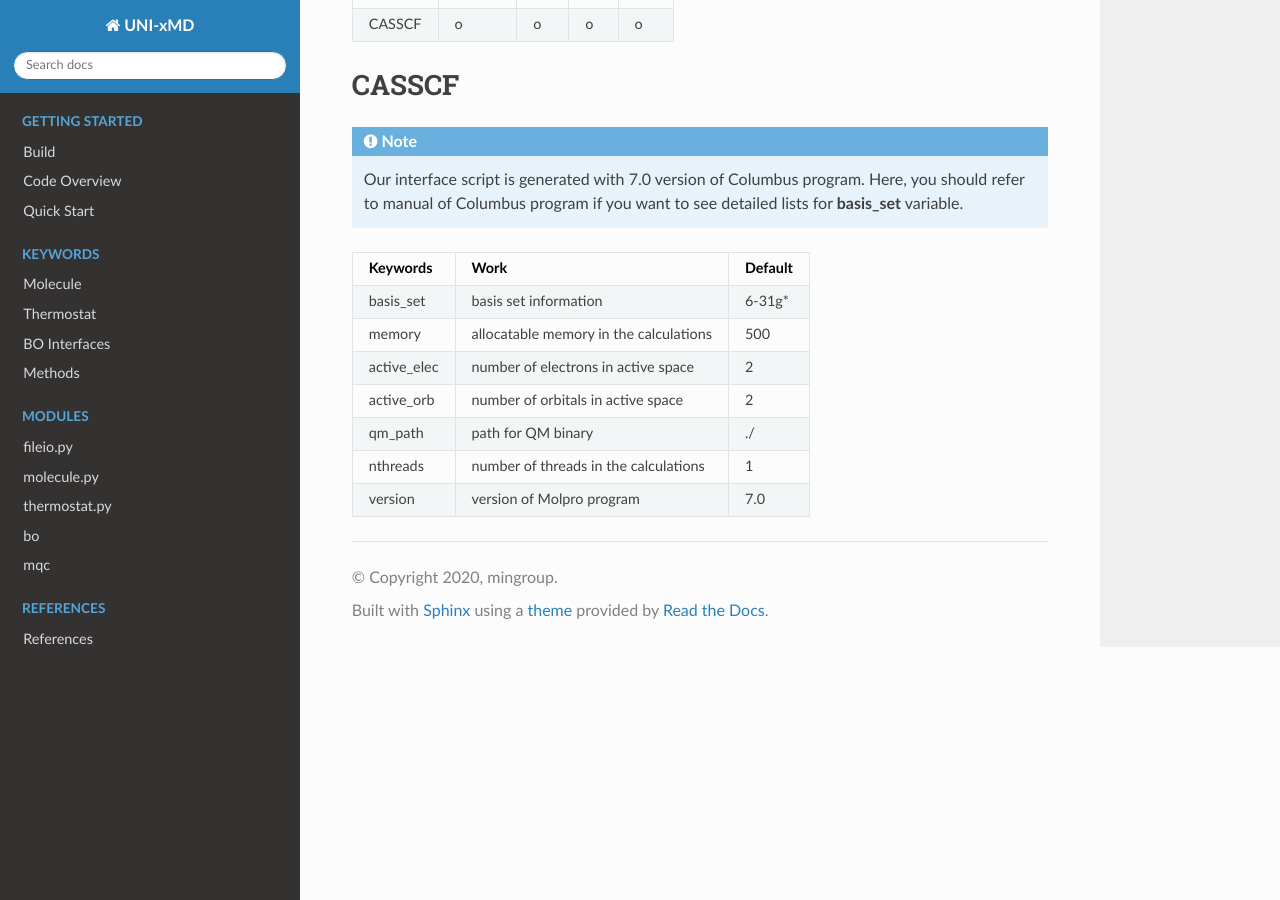
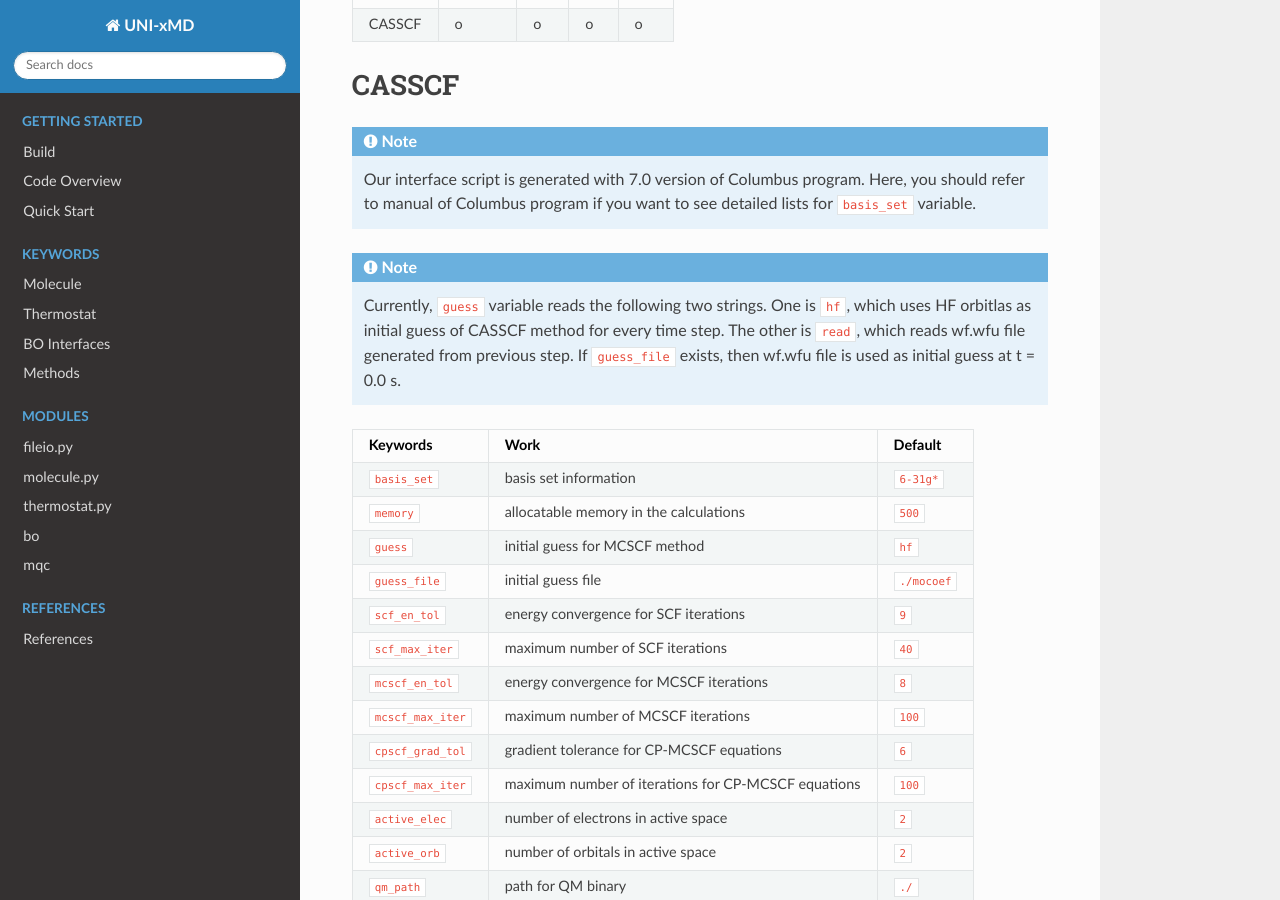
Before and after one commit to skmin-lab/unixmd, a Sphinx documentation site: the page built from docs/source/keywords/bo/columbus.rst, in a window 1280 px wide and 900 px high, scrolled down 365 px. Built offline with Sphinx 7.4.7 and the Read the Docs theme 2.0.0, drawn with Linux system fonts in a browser that asks for light colours; cross-references to code outside the pages are shown as plain code.

Commit message:
Add keywords in manual and fix minor things
- Add keywords (scf, mcscf, cp-mcscf, guess) in Columbus manual
- Fix wrong index when we read force component in Eh case

```diff
--- a/docs/source/keywords/bo/columbus.rst
+++ b/docs/source/keywords/bo/columbus.rst
@@ -20,22 +20,43 @@ CASSCF
 
 .. note:: Our interface script is generated with 7.0 version of Columbus program.
    Here, you should refer to manual of Columbus program if you want to see detailed
-   lists for **basis_set** variable.
+   lists for ``basis_set`` variable.
 
-+----------------+------------------------------------------------+---------+
-| Keywords       | Work                                           | Default |
-+================+================================================+=========+
-| basis_set      | basis set information                          | 6-31g*  |
-+----------------+------------------------------------------------+---------+
-| memory         | allocatable memory in the calculations         | 500     |
-+----------------+------------------------------------------------+---------+
-| active_elec    | number of electrons in active space            | 2       |
-+----------------+------------------------------------------------+---------+
-| active_orb     | number of orbitals in active space             | 2       |
-+----------------+------------------------------------------------+---------+
-| qm_path        | path for QM binary                             | ./      |
-+----------------+------------------------------------------------+---------+
-| nthreads       | number of threads in the calculations          | 1       |
-+----------------+------------------------------------------------+---------+
-| version        | version of Molpro program                      | 7.0     |
-+----------------+------------------------------------------------+---------+
+.. note:: Currently, ``guess`` variable reads the following two strings.
+   One is ``hf``, which uses HF orbitlas as initial guess of CASSCF method for every time step.
+   The other is ``read``, which reads wf.wfu file generated from previous step.
+   If ``guess_file`` exists, then wf.wfu file is used as initial guess at t = 0.0 s.
+
++--------------------+-----------------------------------------------------+--------------+
+| Keywords           | Work                                                | Default      |
++====================+=====================================================+==============+
+| ``basis_set``      | basis set information                               | ``6-31g*``   |
++--------------------+-----------------------------------------------------+--------------+
+| ``memory``         | allocatable memory in the calculations              | ``500``      |
++--------------------+-----------------------------------------------------+--------------+
+| ``guess``          | initial guess for MCSCF method                      | ``hf``       |
++--------------------+-----------------------------------------------------+--------------+
+| ``guess_file``     | initial guess file                                  | ``./mocoef`` |
++--------------------+-----------------------------------------------------+--------------+
+| ``scf_en_tol``     | energy convergence for SCF iterations               | ``9``        |
++--------------------+-----------------------------------------------------+--------------+
+| ``scf_max_iter``   | maximum number of SCF iterations                    | ``40``       |
++--------------------+-----------------------------------------------------+--------------+
+| ``mcscf_en_tol``   | energy convergence for MCSCF iterations             | ``8``        |
++--------------------+-----------------------------------------------------+--------------+
+| ``mcscf_max_iter`` | maximum number of MCSCF iterations                  | ``100``      |
++--------------------+-----------------------------------------------------+--------------+
+| ``cpscf_grad_tol`` | gradient tolerance for CP-MCSCF equations           | ``6``        |
++--------------------+-----------------------------------------------------+--------------+
+| ``cpscf_max_iter`` | maximum number of iterations for CP-MCSCF equations | ``100``      |
++--------------------+-----------------------------------------------------+--------------+
+| ``active_elec``    | number of electrons in active space                 | ``2``        |
++--------------------+-----------------------------------------------------+--------------+
+| ``active_orb``     | number of orbitals in active space                  | ``2``        |
++--------------------+-----------------------------------------------------+--------------+
+| ``qm_path``        | path for QM binary                                  | ``./``       |
++--------------------+-----------------------------------------------------+--------------+
+| ``nthreads``       | number of threads in the calculations               | ``1``        |
++--------------------+-----------------------------------------------------+--------------+
+| ``version``        | version of Molpro program                           | ``7.0``      |
++--------------------+-----------------------------------------------------+--------------+
```
Also changed, not shown: 1 other file.
